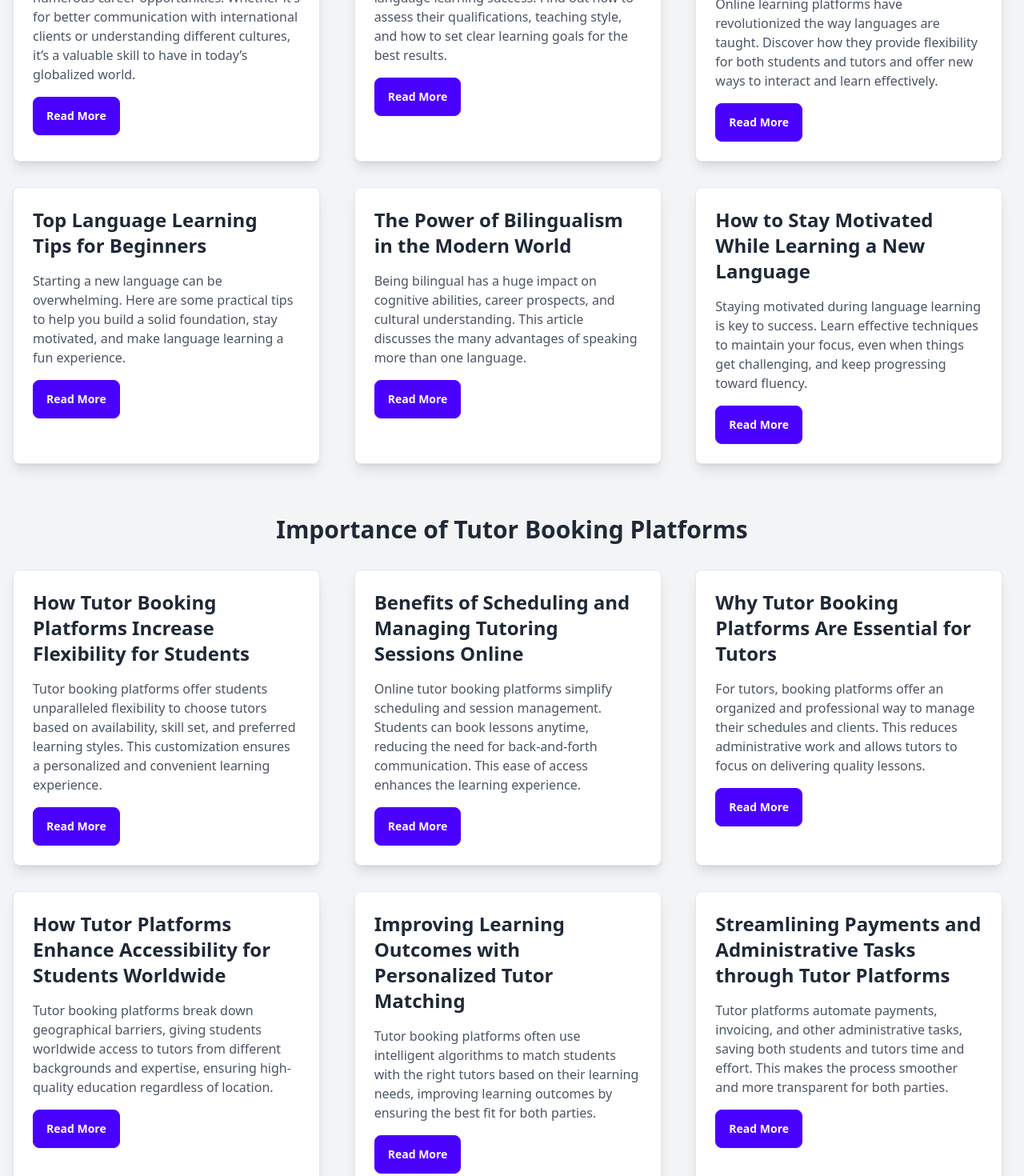
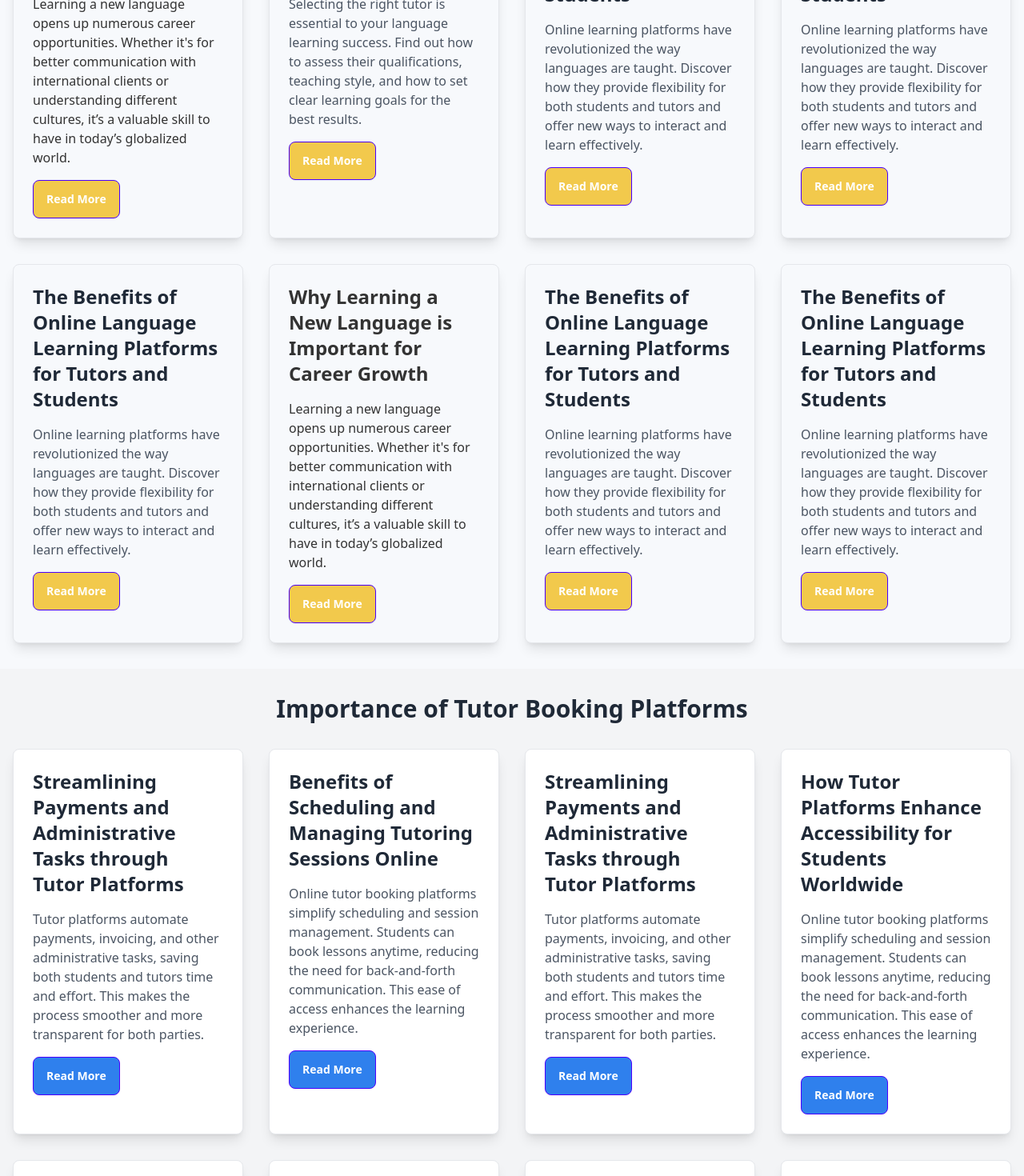
Before and after one commit to Adilalahee/Tutor_Booking_Client, a React (Vite) app: page / in a window 1280 px wide. Shown: the part 1320-2790 px from the top of the page at 80% size. Built offline with nearby package versions, Linux system fonts and the light colour scheme; no server answers.

Commit message:
responsiveness added

```diff
--- a/src/Shared/Navbar.jsx
+++ b/src/Shared/Navbar.jsx
@@ -84,7 +84,7 @@ const Navbar = () => {
         <button onClick={logOut} className='ml-3'>Logout</button>
       </div>
       :
-      <NavLink className='btn btn-neutral' to='/login'>Login</NavLink>
+      <NavLink className='btn btn-neutral bg-[#2F80ED]' to='/login'>Login</NavLink>
     }
 
 
--- a/src/pages/Language.jsx
+++ b/src/pages/Language.jsx
@@ -2,32 +2,32 @@ import React from 'react';
 
 const Language = () => {
     return (
-        <div className="min-h-screen bg-gray-100 py-8 px-4">
+        <div className="min-h-screen bg-[#F7F9FC] py-8 px-4">
         <div className="max-w-7xl mx-auto">
           {/* Section Title */}
-          <h2 className="text-3xl font-semibold text-center text-gray-800 mb-8">
+          <h2 className="text-3xl font-semibold text-center text-[#333333] mb-8">
             Latest Articles on Language and Tutors
           </h2>
 
           {/* Articles Grid */}
-          <div className="grid grid-cols-1 sm:grid-cols-2 lg:grid-cols-3 gap-8">
+          <div className="grid grid-cols-1 sm:grid-cols-2 lg:grid-cols-4 gap-8">
             {/* Article 1 */}
-            <div className="card w-full max-w-sm bg-white shadow-lg rounded-lg border border-gray-200">
+            <div className="card w-full max-w-sm bg-[#F7F9FC] shadow-lg rounded-lg border border-gray-200">
               <div className="p-6">
-                <h3 className="text-2xl font-semibold text-gray-800 mb-4">
+                <h3 className="text-2xl font-semibold text-[#333333] mb-4">
                   Why Learning a New Language is Important for Career Growth
                 </h3>
-                <p className="text-gray-600 mb-4">
+                <p className="text-[#333333] mb-4">
                   Learning a new language opens up numerous career opportunities. Whether it's for better communication with international clients or understanding different cultures, it’s a valuable skill to have in today’s globalized world.
                 </p>
-                <a href="#" className="btn btn-primary text-white hover:bg-blue-600">
+                <a href="#" className="btn btn-primary bg-[#F2C94C] text-white hover:bg-blue-600">
                   Read More
                 </a>
               </div>
             </div>
 
             {/* Article 2 */}
-            <div className="card w-full max-w-sm bg-white shadow-lg rounded-lg border border-gray-200">
+            <div className="card w-full max-w-sm bg-[#F7F9FC] shadow-lg rounded-lg border border-gray-200">
               <div className="p-6">
                 <h3 className="text-2xl font-semibold text-gray-800 mb-4">
                   How to Choose the Right Tutor for Your Language Learning Journey
@@ -35,14 +35,14 @@ const Language = () => {
                 <p className="text-gray-600 mb-4">
                   Selecting the right tutor is essential to your language learning success. Find out how to assess their qualifications, teaching style, and how to set clear learning goals for the best results.
                 </p>
-                <a href="#" className="btn btn-primary text-white hover:bg-blue-600">
+                <a href="#" className="btn btn-primary bg-[#F2C94C] text-white hover:bg-blue-600">
                   Read More
                 </a>
               </div>
             </div>
 
             {/* Article 3 */}
-            <div className="card w-full max-w-sm bg-white shadow-lg rounded-lg border border-gray-200">
+            <div className="card w-full max-w-sm bg-[#F7F9FC] shadow-lg rounded-lg border border-gray-200">
               <div className="p-6">
                 <h3 className="text-2xl font-semibold text-gray-800 mb-4">
                   The Benefits of Online Language Learning Platforms for Tutors and Students
@@ -50,52 +50,78 @@ const Language = () => {
                 <p className="text-gray-600 mb-4">
                   Online learning platforms have revolutionized the way languages are taught. Discover how they provide flexibility for both students and tutors and offer new ways to interact and learn effectively.
                 </p>
-                <a href="#" className="btn btn-primary text-white hover:bg-blue-600">
+                <a href="#" className="btn btn-primary bg-[#F2C94C] text-white hover:bg-blue-600">
                   Read More
                 </a>
               </div>
             </div>
 
             {/* Article 4 */}
-            <div className="card w-full max-w-sm bg-white shadow-lg rounded-lg border border-gray-200">
+            <div className="card w-full max-w-sm bg-[#F7F9FC] shadow-lg rounded-lg border border-gray-200">
               <div className="p-6">
                 <h3 className="text-2xl font-semibold text-gray-800 mb-4">
-                  Top Language Learning Tips for Beginners
+                  The Benefits of Online Language Learning Platforms for Tutors and Students
                 </h3>
                 <p className="text-gray-600 mb-4">
-                  Starting a new language can be overwhelming. Here are some practical tips to help you build a solid foundation, stay motivated, and make language learning a fun experience.
+                  Online learning platforms have revolutionized the way languages are taught. Discover how they provide flexibility for both students and tutors and offer new ways to interact and learn effectively.
                 </p>
-                <a href="#" className="btn btn-primary text-white hover:bg-blue-600">
+                <a href="#" className="btn btn-primary bg-[#F2C94C] text-white hover:bg-blue-600">
                   Read More
                 </a>
               </div>
             </div>
 
             {/* Article 5 */}
-            <div className="card w-full max-w-sm bg-white shadow-lg rounded-lg border border-gray-200">
+            <div className="card w-full max-w-sm bg-[#F7F9FC] shadow-lg rounded-lg border border-gray-200">
               <div className="p-6">
                 <h3 className="text-2xl font-semibold text-gray-800 mb-4">
-                  The Power of Bilingualism in the Modern World
+                  The Benefits of Online Language Learning Platforms for Tutors and Students
                 </h3>
                 <p className="text-gray-600 mb-4">
-                  Being bilingual has a huge impact on cognitive abilities, career prospects, and cultural understanding. This article discusses the many advantages of speaking more than one language.
+                  Online learning platforms have revolutionized the way languages are taught. Discover how they provide flexibility for both students and tutors and offer new ways to interact and learn effectively.
                 </p>
-                <a href="#" className="btn btn-primary text-white hover:bg-blue-600">
+                <a href="#" className="btn btn-primary bg-[#F2C94C] text-white hover:bg-blue-600">
                   Read More
                 </a>
               </div>
             </div>
 
             {/* Article 6 */}
-            <div className="card w-full max-w-sm bg-white shadow-lg rounded-lg border border-gray-200">
+            <div className="card w-full max-w-sm bg-[#F7F9FC] shadow-lg rounded-lg border border-gray-200">
+              <div className="p-6">
+                <h3 className="text-2xl font-semibold text-[#333333] mb-4">
+                  Why Learning a New Language is Important for Career Growth
+                </h3>
+                <p className="text-[#333333] mb-4">
+                  Learning a new language opens up numerous career opportunities. Whether it's for better communication with international clients or understanding different cultures, it’s a valuable skill to have in today’s globalized world.
+                </p>
+                <a href="#" className="btn btn-primary bg-[#F2C94C] text-white hover:bg-blue-600">
+                  Read More
+                </a>
+              </div>
+            </div>
+            <div className="card w-full max-w-sm bg-[#F7F9FC] shadow-lg rounded-lg border border-gray-200">
               <div className="p-6">
                 <h3 className="text-2xl font-semibold text-gray-800 mb-4">
-                  How to Stay Motivated While Learning a New Language
+                  The Benefits of Online Language Learning Platforms for Tutors and Students
                 </h3>
                 <p className="text-gray-600 mb-4">
-                  Staying motivated during language learning is key to success. Learn effective techniques to maintain your focus, even when things get challenging, and keep progressing toward fluency.
+                  Online learning platforms have revolutionized the way languages are taught. Discover how they provide flexibility for both students and tutors and offer new ways to interact and learn effectively.
                 </p>
-                <a href="#" className="btn btn-primary text-white hover:bg-blue-600">
+                <a href="#" className="btn btn-primary bg-[#F2C94C] text-white hover:bg-blue-600">
+                  Read More
+                </a>
+              </div>
+            </div>
+            <div className="card w-full max-w-sm bg-[#F7F9FC] shadow-lg rounded-lg border border-gray-200">
+              <div className="p-6">
+                <h3 className="text-2xl font-semibold text-gray-800 mb-4">
+                  The Benefits of Online Language Learning Platforms for Tutors and Students
+                </h3>
+                <p className="text-gray-600 mb-4">
+                  Online learning platforms have revolutionized the way languages are taught. Discover how they provide flexibility for both students and tutors and offer new ways to interact and learn effectively.
+                </p>
+                <a href="#" className="btn btn-primary bg-[#F2C94C] text-white hover:bg-blue-600">
                   Read More
                 </a>
               </div>
--- a/src/pages/Tutor.jsx
+++ b/src/pages/Tutor.jsx
@@ -10,17 +10,17 @@ const Tutor = () => {
           </h2>
 
           {/* Articles Grid */}
-          <div className="grid grid-cols-1 sm:grid-cols-2 lg:grid-cols-3 gap-8">
+          <div className="grid grid-cols-1 sm:grid-cols-2 lg:grid-cols-4 gap-8">
             {/* Article 1 */}
             <div className="card w-full max-w-sm bg-white shadow-lg rounded-lg border border-gray-200">
               <div className="p-6">
                 <h3 className="text-2xl font-semibold text-gray-800 mb-4">
-                  How Tutor Booking Platforms Increase Flexibility for Students
+                  Streamlining Payments and Administrative Tasks through Tutor Platforms
                 </h3>
                 <p className="text-gray-600 mb-4">
-                  Tutor booking platforms offer students unparalleled flexibility to choose tutors based on availability, skill set, and preferred learning styles. This customization ensures a personalized and convenient learning experience.
+                  Tutor platforms automate payments, invoicing, and other administrative tasks, saving both students and tutors time and effort. This makes the process smoother and more transparent for both parties.
                 </p>
-                <a href="#" className="btn btn-primary text-white hover:bg-blue-600">
+                <a href="#" className="btn btn-primary bg-[#2F80ED] text-white hover:bg-blue-600">
                   Read More
                 </a>
               </div>
@@ -35,7 +35,7 @@ const Tutor = () => {
                 <p className="text-gray-600 mb-4">
                   Online tutor booking platforms simplify scheduling and session management. Students can book lessons anytime, reducing the need for back-and-forth communication. This ease of access enhances the learning experience.
                 </p>
-                <a href="#" className="btn btn-primary text-white hover:bg-blue-600">
+                <a href="#" className="btn btn-primary bg-[#2F80ED] text-white hover:bg-blue-600">
                   Read More
                 </a>
               </div>
@@ -45,12 +45,12 @@ const Tutor = () => {
             <div className="card w-full max-w-sm bg-white shadow-lg rounded-lg border border-gray-200">
               <div className="p-6">
                 <h3 className="text-2xl font-semibold text-gray-800 mb-4">
-                  Why Tutor Booking Platforms Are Essential for Tutors
+                  Streamlining Payments and Administrative Tasks through Tutor Platforms
                 </h3>
                 <p className="text-gray-600 mb-4">
-                  For tutors, booking platforms offer an organized and professional way to manage their schedules and clients. This reduces administrative work and allows tutors to focus on delivering quality lessons.
+                  Tutor platforms automate payments, invoicing, and other administrative tasks, saving both students and tutors time and effort. This makes the process smoother and more transparent for both parties.
                 </p>
-                <a href="#" className="btn btn-primary text-white hover:bg-blue-600">
+                <a href="#" className="btn btn-primary bg-[#2F80ED] text-white hover:bg-blue-600">
                   Read More
                 </a>
               </div>
@@ -63,9 +63,9 @@ const Tutor = () => {
                   How Tutor Platforms Enhance Accessibility for Students Worldwide
                 </h3>
                 <p className="text-gray-600 mb-4">
-                  Tutor booking platforms break down geographical barriers, giving students worldwide access to tutors from different backgrounds and expertise, ensuring high-quality education regardless of location.
+                  Online tutor booking platforms simplify scheduling and session management. Students can book lessons anytime, reducing the need for back-and-forth communication. This ease of access enhances the learning experience.
                 </p>
-                <a href="#" className="btn btn-primary text-white hover:bg-blue-600">
+                <a href="#" className="btn btn-primary bg-[#2F80ED] text-white hover:bg-blue-600">
                   Read More
                 </a>
               </div>
@@ -78,9 +78,9 @@ const Tutor = () => {
                   Improving Learning Outcomes with Personalized Tutor Matching
                 </h3>
                 <p className="text-gray-600 mb-4">
-                  Tutor booking platforms often use intelligent algorithms to match students with the right tutors based on their learning needs, improving learning outcomes by ensuring the best fit for both parties.
+                  Online tutor booking platforms simplify scheduling and session management. Students can book lessons anytime, reducing the need for back-and-forth communication. This ease of access enhances the learning experience.
                 </p>
-                <a href="#" className="btn btn-primary text-white hover:bg-blue-600">
+                <a href="#" className="btn btn-primary bg-[#2F80ED] text-white hover:bg-blue-600">
                   Read More
                 </a>
               </div>
@@ -95,7 +95,33 @@ const Tutor = () => {
                 <p className="text-gray-600 mb-4">
                   Tutor platforms automate payments, invoicing, and other administrative tasks, saving both students and tutors time and effort. This makes the process smoother and more transparent for both parties.
                 </p>
-                <a href="#" className="btn btn-primary text-white hover:bg-blue-600">
+                <a href="#" className="btn btn-primary bg-[#2F80ED] text-white hover:bg-blue-600">
+                  Read More
+                </a>
+              </div>
+            </div>
+            <div className="card w-full max-w-sm bg-white shadow-lg rounded-lg border border-gray-200">
+              <div className="p-6">
+                <h3 className="text-2xl font-semibold text-gray-800 mb-4">
+                  Streamlining Payments and Administrative Tasks through Tutor Platforms
+                </h3>
+                <p className="text-gray-600 mb-4">
+                  Tutor platforms automate payments, invoicing, and other administrative tasks, saving both students and tutors time and effort. This makes the process smoother and more transparent for both parties.
+                </p>
+                <a href="#" className="btn btn-primary bg-[#2F80ED] text-white hover:bg-blue-600">
+                  Read More
+                </a>
+              </div>
+            </div>
+            <div className="card w-full max-w-sm bg-white shadow-lg rounded-lg border border-gray-200">
+              <div className="p-6">
+                <h3 className="text-2xl font-semibold text-gray-800 mb-4">
+                  Streamlining Payments and Administrative Tasks through Tutor Platforms
+                </h3>
+                <p className="text-gray-600 mb-4">
+                  Tutor platforms automate payments, invoicing, and other administrative tasks, saving both students and tutors time and effort. This makes the process smoother and more transparent for both parties.
+                </p>
+                <a href="#" className="btn btn-primary bg-[#2F80ED] text-white hover:bg-blue-600">
                   Read More
                 </a>
               </div>
```
